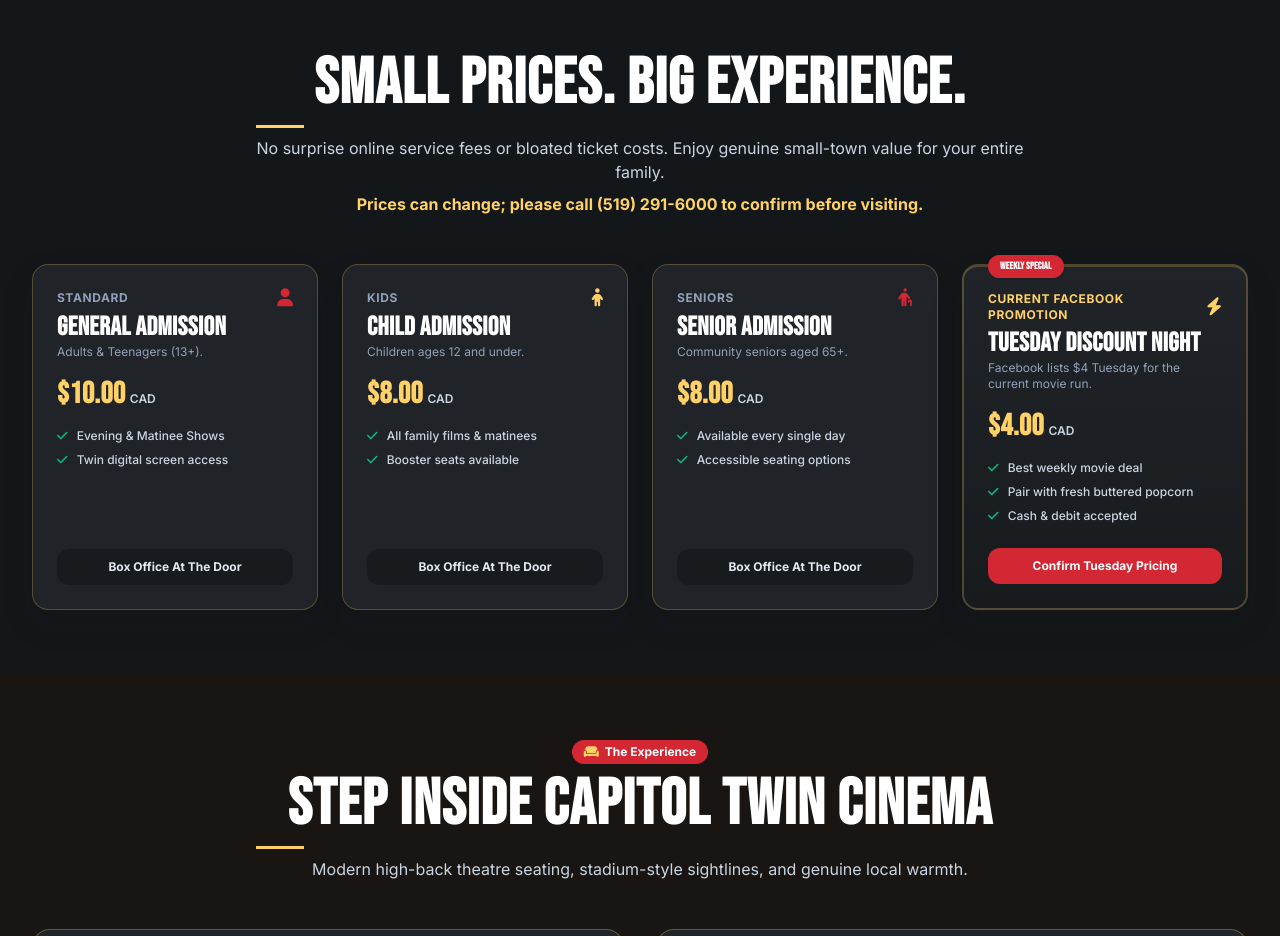
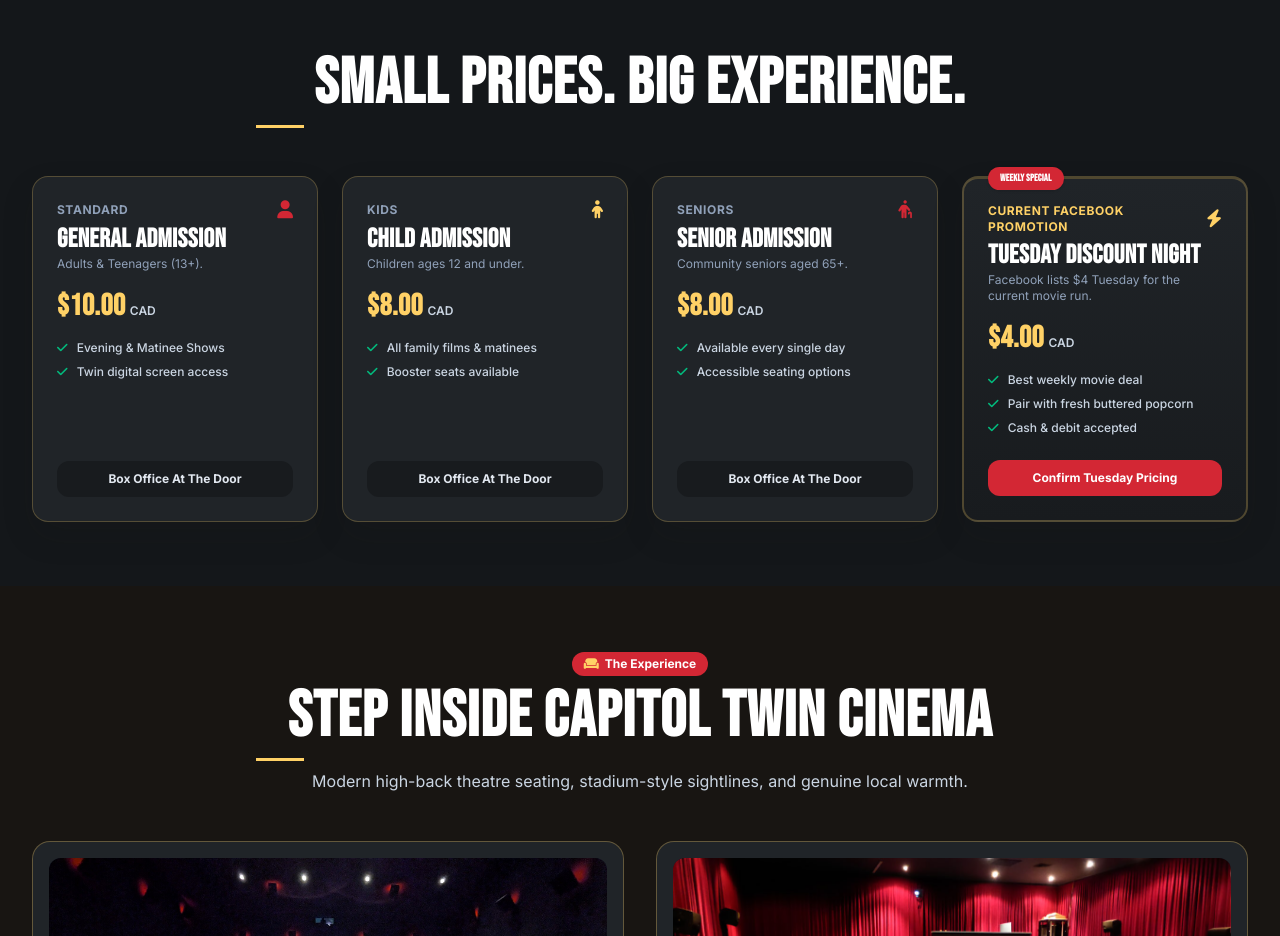
Before and after one commit to mrbraddavidson-hash/capitol-twin-cinema, a website: page public/index.html in a window 1280 px wide. Shown: the part 1340-2276 px from the top of the page. Drawn offline with Linux system fonts and the light colour scheme; no server answers.

Commit message:
Remove pricing disclaimer copy

```diff
--- a/public/index.html
+++ b/public/index.html
@@ -273,10 +273,6 @@
           <h2 class="text-3xl sm:text-4xl font-extrabold text-cinema-red dark:text-white">
             Small Prices. Big Experience.
           </h2>
-          <p class="mt-2 text-slate-700 dark:text-slate-300 font-body text-sm sm:text-base">
-            No surprise online service fees or bloated ticket costs. Enjoy genuine small-town value for your entire family.
-            <span class="block mt-2 font-bold text-cinema-red dark:text-cinema-gold">Prices can change; please call (519) 291-6000 to confirm before visiting.</span>
-          </p>
         </div>
 
         <div class="grid grid-cols-1 sm:grid-cols-2 lg:grid-cols-4 gap-6">
```
